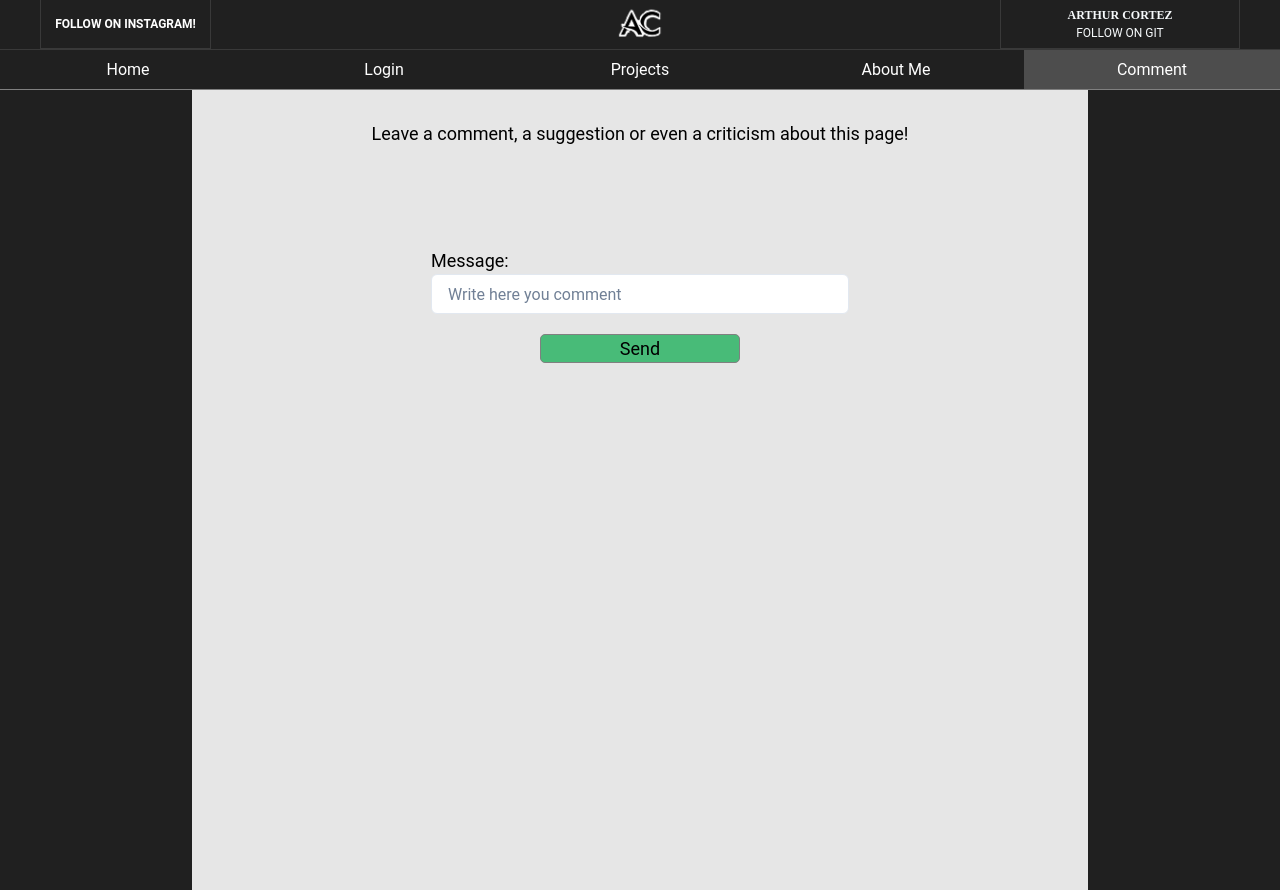
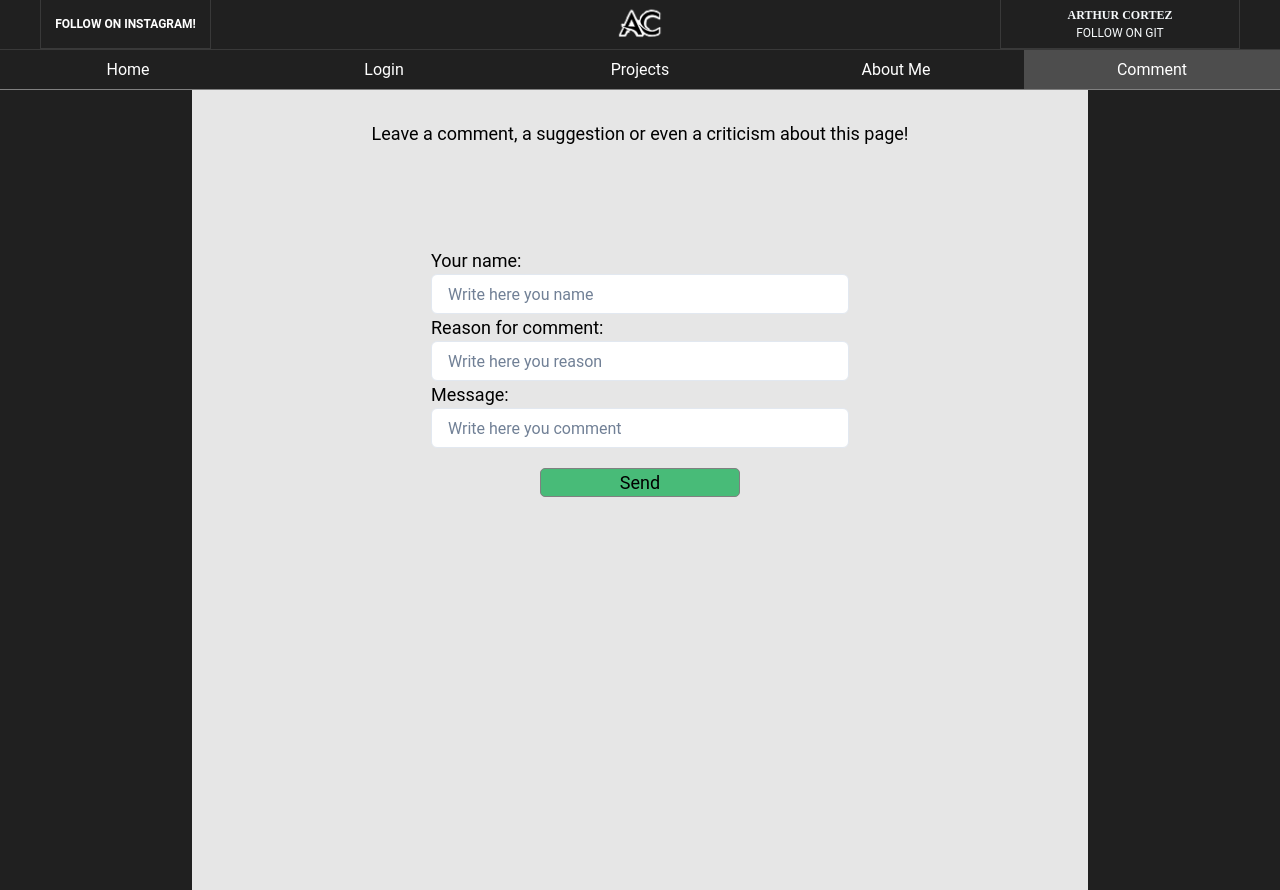
Before and after one commit to arthurcortezz/portfolio, a Next.js app: page /manager in a window 1280 px wide. Both pictures are taken after a click on the button "Comment". Built offline with nearby package versions, Linux system fonts and the light colour scheme.

Commit message:
commit page refactoring

```diff
--- a/src/components/pages/commentPage.tsx
+++ b/src/components/pages/commentPage.tsx
@@ -7,18 +7,27 @@ import "react-toastify/dist/ReactToastify.css";
 
 export default function CommentPage() {
   const [loader, setLoader] = useBoolean(false);
-  const [comment, setComment] = useState<string>("");
+  const [name, setName] = useState<string>("");
+  const [reason, setReason] = useState<string>("");
+  const [message, setMessage] = useState<string>("");
 
-  const createComment = async (message: string) => {
+  const createComment = async (name: string, reason: string, message: string) => {
     try {
       setLoader.on();
-      const valid = await validationComment({ message });
-      if (valid.valid) MessageToast.sucess("Comment sent successfully!");
-      // CommentController.createComment(message);
-      setComment("");
+      const valid = await validationComment({ name, reason, message });
+      if (valid.valid) {
+        const result = await CommentController.createComment(valid.object);
+        console.log(
+          "🚀 ~ file: commentPage.tsx ~ line 20 ~ createComment ~ valid.object",
+          valid.object
+        );
+      }
+      setReason("");
+      setMessage("");
+      setName("");
       setLoader.off();
     } catch (error: any) {
-      MessageToast.error(error.title);
+      MessageToast.error(error.message);
       setLoader.off();
     }
   };
@@ -35,19 +44,31 @@ export default function CommentPage() {
           align={"center"}
           justifyContent={"space-between"}>
           <SimpleText text={"Leave a comment, a suggestion or even a criticism about this page!"} />
-          <Flex mt={"100px"} w={"100%"} justify={"center"}>
+          <Flex mt={"100px"} w={"100%"} align={"center"} justify={"center"} direction={"column"}>
+            <Input
+              name={"Your name: "}
+              label={"Write here you name"}
+              value={name}
+              onChange={(e: any) => setName(e.target.value)}
+            />
+            <Input
+              name={"Reason for comment: "}
+              label={"Write here you reason"}
+              value={reason}
+              onChange={(e: any) => setReason(e.target.value)}
+            />
             <Input
               name={"Message: "}
               label={"Write here you comment"}
-              value={comment}
-              onChange={(e: any) => setComment(e.target.value)}
+              value={message}
+              onChange={(e: any) => setMessage(e.target.value)}
             />
           </Flex>
           <Flex mt={"20px"}>
             <SimpleButton
               name={"Send"}
               onClick={() => {
-                createComment(comment);
+                createComment(name, reason, message);
               }}
             />
           </Flex>
--- a/src/components/pages/homePage.tsx
+++ b/src/components/pages/homePage.tsx
@@ -1,11 +1,12 @@
-import { Flex, Image } from "@chakra-ui/react";
+import { Flex, Image, useMediaQuery } from "@chakra-ui/react";
 import { SimpleText } from "../";
 
 export default function HomePage() {
+  const [isLargerThan] = useMediaQuery("(min-width: 600px)");
   return (
     <Flex direction={"column"} align={"center"} p={"30px"}>
       <Flex
-        w={"50%"}
+        w={isLargerThan ? "50%" : "100%"}
         direction={"column"}
         align={"center"}
         justifyContent={"space-between"}
@@ -20,9 +21,9 @@ export default function HomePage() {
         </Flex>
       </Flex>
       <Flex direction={"column"} w={"initial"} textAlign={"center"} mt={"20px"}>
+        <SimpleText text={"Programming languages used in this website:"} size={22} />
         <SimpleText
           text={[
-            "Programming languages used in this website:",
             "JavaScript, TypeScript, HTML, CSS",
             "Data base: NoSQL MongoDB",
             "Frontend development with framework ReactJS",
--- a/src/controllers/commentController.ts
+++ b/src/controllers/commentController.ts
@@ -1,16 +1,19 @@
 import { MessageToast } from "../components";
 import { Controller } from "./controller";
-
+import { Comment } from "../interfaces";
 class CommentController extends Controller {
   constructor(route: string) {
     super(route);
   }
 
-  async createComment(message: string) {
+  async createComment(object: Comment): Promise<JSON> {
     try {
-      this.api.put("/createComment", { message });
+      let response = await this.api.post("/", object);
+      const result = await this.getReturn(response);
+      MessageToast.sucess("Comment sent successfully!");
+      return result;
     } catch (error: any) {
-      throw "Catch";
+      throw error.message;
     }
   }
 }
--- /dev/null
+++ b/src/interfaces/index.ts
@@ -0,0 +1,5 @@
+export interface Comment {
+  name: string;
+  reason: string;
+  message: string;
+}
--- a/src/validators/commentValidator.ts
+++ b/src/validators/commentValidator.ts
@@ -1,4 +1,5 @@
 import yup from "./validator";
+import { Comment } from "../interfaces";
 
 const validateComment = {
   comment: yup.object().shape({
@@ -6,12 +7,12 @@ const validateComment = {
   }),
 };
 
-const validationComment = async function (comment: object) {
+const validationComment = async function (comment: any) {
   try {
     await validateComment.comment.validate(comment);
-    return { valid: true, title: "valid" };
+    return { valid: true, message: "valid", object: comment };
   } catch (error: any) {
-    throw { valid: false, title: `${error.params.label + " " + error.message}` };
+    throw { valid: false, message: `${error.params.label + " " + error.message}` };
   }
 };
 export default validationComment;
```
